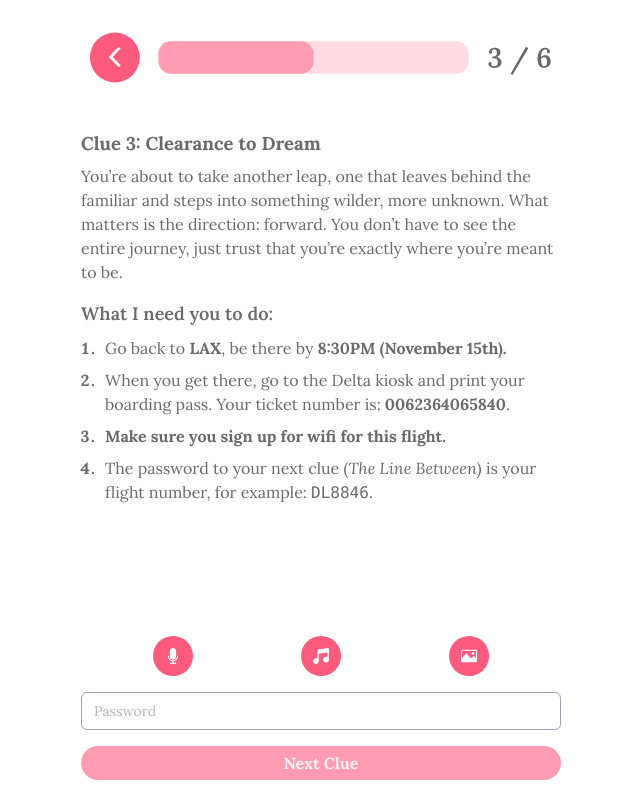
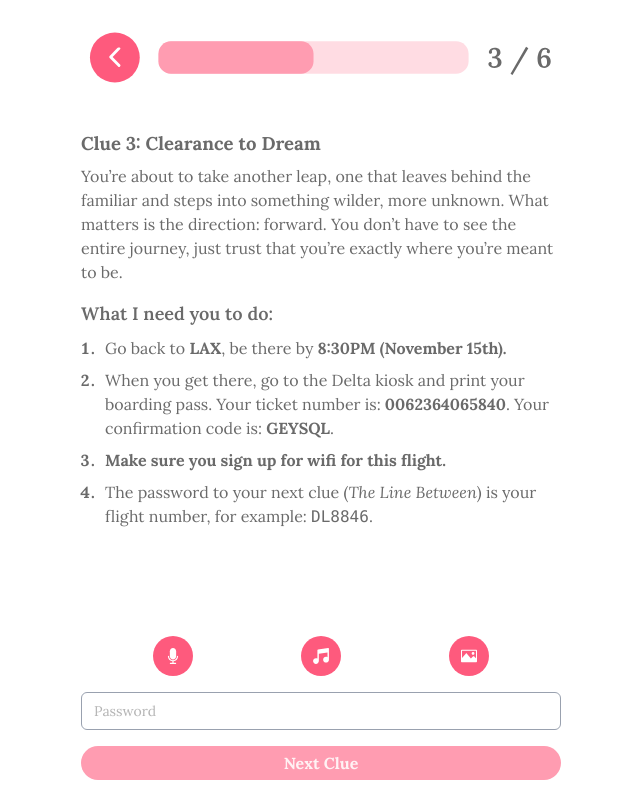
Before and after one commit to KevinMeldau/where-youll-find-me, a React (Vite) app: page /clue3 in a window 1280 px wide. Shown: the whole page, without its empty margins (319-959 px from the left). Built offline with nearby package versions, Linux system fonts and the light colour scheme.

Commit message:
Text edits

```diff
--- a/src/pages/Clue3.tsx
+++ b/src/pages/Clue3.tsx
@@ -27,7 +27,7 @@ const Clue3 = () => {
                   Go back to <span className="font-bold">LAX</span>, be there by <span className="font-bold">8:30PM (November 15th).</span>
                </li>
                <li>
-                  When you get there, go to the Delta kiosk and print your boarding pass. Your ticket number is: <span className="font-bold">0062364065840</span>.
+                  When you get there, go to the Delta kiosk and print your boarding pass. Your ticket number is: <span className="font-bold">0062364065840</span>. Your confirmation code is: <span className="font-bold">GEYSQL</span>.
                </li>
                <li>
                   <span className="font-bold">Make sure you sign up for wifi for this flight.</span>
```
